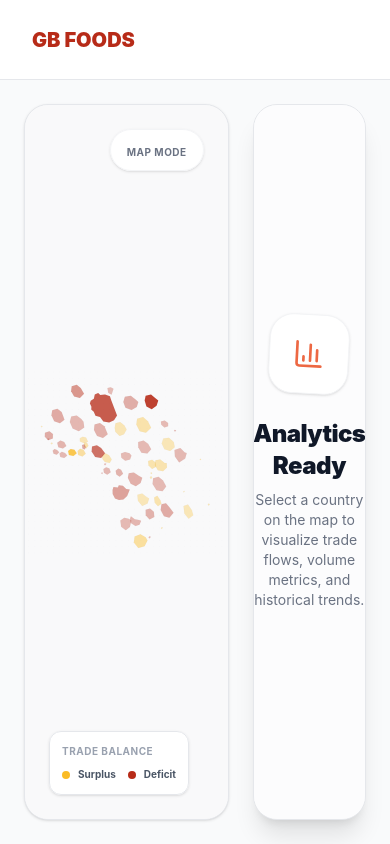
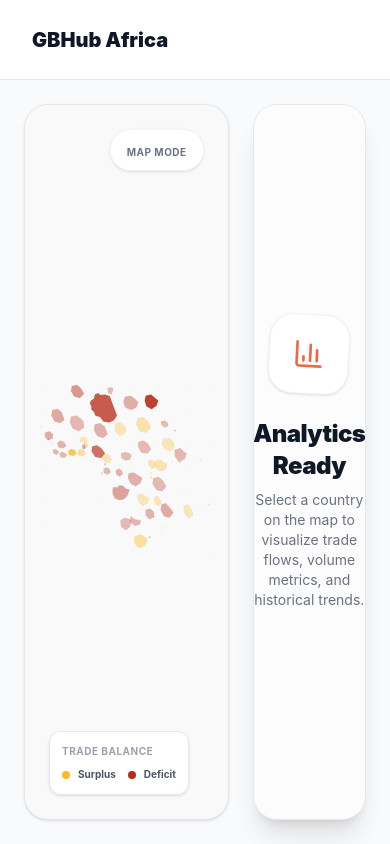
Before and after one commit to Gideon-Tee/africa-food-import-map, a React (Vite) app: page / in a window 390 px wide. Built offline with nearby package versions, Linux system fonts and the light colour scheme.

Commit message:
fix: responsiveness of search box

```diff
--- a/src/App.tsx
+++ b/src/App.tsx
@@ -34,7 +34,7 @@ function App() {
               <div className="flex items-center gap-3">
                 <div className="w-2.5 h-10 bg-brand-red rounded-full shadow-sm"></div>
                 <h1 className="text-4xl font-[900] tracking-tighter leading-none flex flex-col">
-                  <span className="text-brand-red">GBHub</span>
+                  <span className="text-brand-black">GBHub</span>
                   <span className="text-gray-900 -mt-2">Africa</span>
                 </h1>
               </div>
@@ -102,13 +102,13 @@ function App() {
           {/* Top Bar */}
           <header className="h-20 bg-white border-b border-gray-200 flex items-center justify-between px-8 z-20 shrink-0">
             <div className="flex items-center gap-4 lg:hidden">
-              <span className="text-xl font-black text-brand-red">GB FOODS</span>
+              <span className="text-xl font-black text-brand-black">GBHub Africa</span>
             </div>
 
 
 
-            <div className="hidden lg:flex items-center gap-6 flex-1 justify-end max-w-3xl">
-              <div className="w-80">
+            <div className="hidden md:flex items-center gap-4 lg:gap-6 flex-1 justify-end max-w-3xl">
+              <div className="w-48 md:w-64 lg:w-80 transition-all duration-300">
                 <CountrySearch
                   selectedCountry={selectedCountry}
                   onSelect={handleCountryClick}
```
